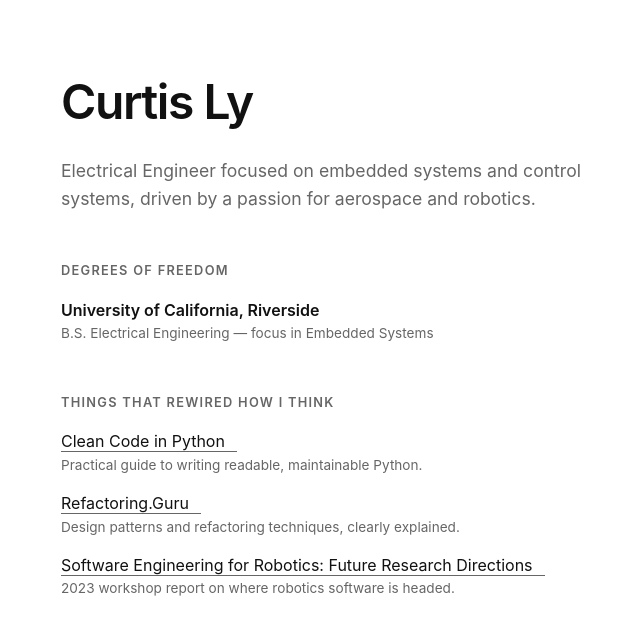
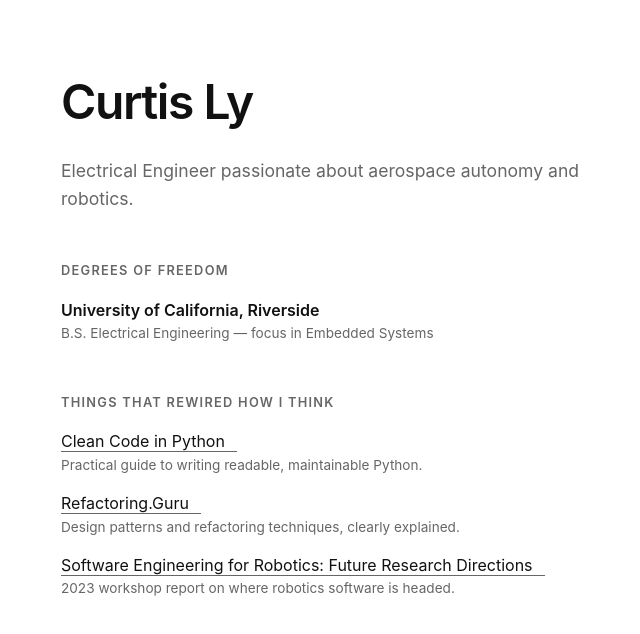
Before and after one commit to lycurtis/lycurtis.github.io, a plain HTML site: page index.html in a window 1280 px wide. Shown: the whole page, without its empty margins (267-907 px from the left). Drawn offline with Linux system fonts and the light colour scheme.

Commit message:
Simplify bio
Co-Authored-By: Claude Opus 4.8 (1M context) <noreply@anthropic.com>

```diff
--- a/index.html
+++ b/index.html
@@ -71,7 +71,7 @@
 </head>
 <body>
   <h1>Curtis Ly</h1>
-  <p class="bio">Electrical Engineer focused on embedded systems and control systems, driven by a passion for aerospace and robotics.</p>
+  <p class="bio">Electrical Engineer passionate about aerospace autonomy and robotics.</p>
 
   <h2>Degrees of freedom</h2>
   <ul>
```
